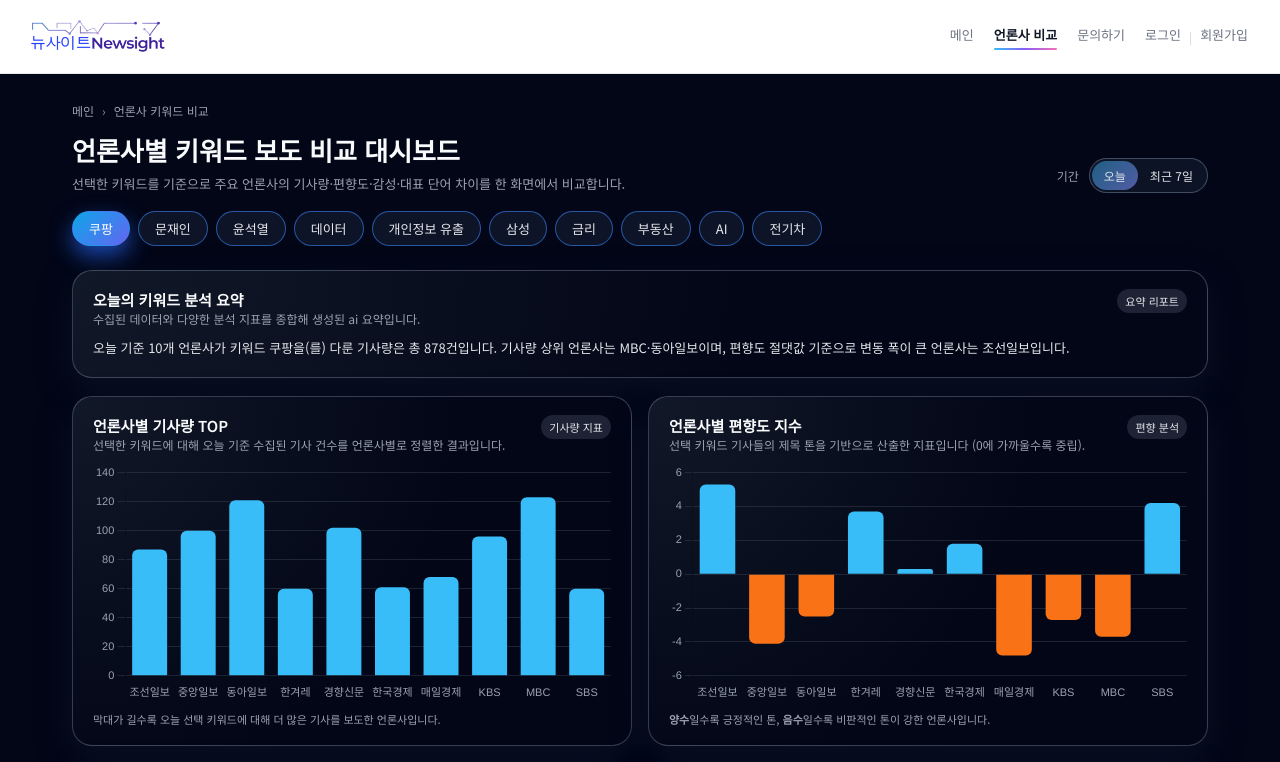
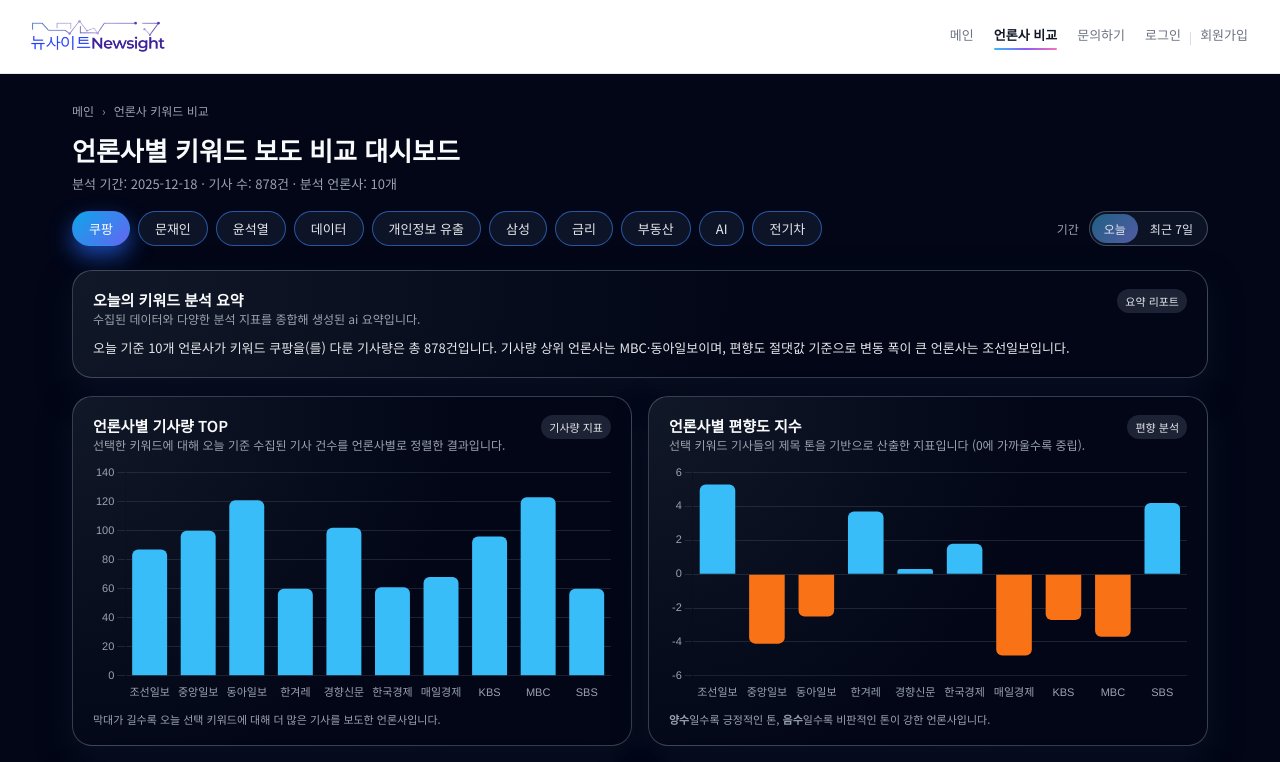
Before and after one commit to sssat/graduation-project, a React (Vite) app in the folder frontend/: page /media in a window 1280 px wide. Shown: the top 762 px of the page. Built offline with nearby package versions, Linux system fonts and the light colour scheme.

Commit message:
style: 프로젝트 전반 css 수정

```diff
--- a/frontend/src/mocks/loginLogMockData.ts
+++ b/frontend/src/mocks/loginLogMockData.ts
@@ -7,7 +7,6 @@ export type LoginAttemptLogItem = {
   isSuccess: boolean;
   ipAddress: string;
   userAgent?: string | null;
-  inputPasswordHash?: string | null;
   userSeq: number;
 };
 
@@ -51,10 +50,6 @@ export function getAllLoginAttemptLogs(): LoginAttemptLogItem[] {
 
     const userSeq = isSuccess ? (inputId === "admin" ? 1 : 40 + (i % 7)) : 0;
 
-    const inputPasswordHash = isSuccess
-      ? null
-      : `fail_hash_${loginLogSeq}_b10a8db164e0754105b7a99be72e3fe5e3b0c44298fc1c149afbf4c8996fb924`;
-
     rows.push({
       loginLogSeq,
       inputId,
@@ -62,7 +57,6 @@ export function getAllLoginAttemptLogs(): LoginAttemptLogItem[] {
       isSuccess,
       ipAddress,
       userAgent,
-      inputPasswordHash,
       userSeq,
     });
   }
--- a/frontend/src/pages/AdminUserManagementPage.tsx
+++ b/frontend/src/pages/AdminUserManagementPage.tsx
@@ -110,7 +110,16 @@ export default function AdminUserManagementPage() {
       if (roleFilter !== "ALL" && u.role !== roleFilter) return false;
       if (!query) return true;
 
-      const hay = [u.name, u.userId, u.email, u.role, String(u.userSeq), u.lastLoginAt, u.joinedAt]
+      const hay = [
+        u.name,
+        u.userId,
+        u.email,
+        u.birthDate,
+        u.role,
+        String(u.userSeq),
+        u.lastLoginAt,
+        u.joinedAt,
+      ]
         .join(" ")
         .toLowerCase();
 
@@ -229,7 +238,6 @@ export default function AdminUserManagementPage() {
       <section className={styles.card}>
         <div className={styles.cardHeader}>
           <div className={styles.cardTitle}>회원 목록</div>
-          {/* 3) 전체 oo명: 섹션 내부 우측 상단으로 이동 */}
           <div className={styles.cardMeta}>
             전체 <strong>{filtered.length}</strong>명
           </div>
@@ -243,7 +251,7 @@ export default function AdminUserManagementPage() {
             <input
               id="user-search"
               className={styles.input}
-              placeholder="이름 / 아이디 / 이메일 / 회원일련번호 검색"
+              placeholder="이름 / 아이디 / 이메일 / 생년월일 / 회원일련번호 검색"
               value={q}
               onChange={(e) => onQueryChange(e.target.value)}
             />
@@ -276,9 +284,10 @@ export default function AdminUserManagementPage() {
                 <th style={{ width: 140 }}>아이디</th>
                 <th style={{ width: 140 }}>역할</th>
                 <th style={{ width: 220 }}>이메일</th>
+                <th style={{ width: 120 }}>생년월일</th>
                 <th style={{ width: 80 }}>성별</th>
-                <th style={{ width: 150 }}>최종 접속 시간</th>
-                <th style={{ width: 150 }}>회원가입 일</th>
+                <th style={{ width: 150 }}>최근 로그인 시간</th>
+                <th style={{ width: 150 }}>회원가입 날짜</th>
                 <th style={{ width: 120 }}>회원일련번호</th>
                 <th style={{ width: 160 }}>관리자 등급 부여일시</th>
                 <th style={{ width: 160 }}>비밀번호 변경일시</th>
@@ -289,9 +298,7 @@ export default function AdminUserManagementPage() {
 
             <tbody>
               {pageItems.map((u, idx) => {
-                // 1) NO 내림차순
                 const no = filtered.length - ((pageSafe - 1) * PAGE_SIZE + idx);
-
                 const isSuper = u.role === "SUPER_ADMIN";
 
                 const rolePill =
@@ -304,7 +311,6 @@ export default function AdminUserManagementPage() {
                 const actionLabel =
                   u.role === "USER" ? "ADMIN 승급" : u.role === "ADMIN" ? "USER 강등" : "수정 불가";
 
-                // 1) 승급/강등 버튼 디자인 분리
                 const actionBtnClass =
                   u.role === "USER"
                     ? `${styles.btnTable} ${styles.btnPromote}`
@@ -321,6 +327,7 @@ export default function AdminUserManagementPage() {
                       <span className={rolePill}>{roleLabel(u.role)}</span>
                     </td>
                     <td className={styles.cellWrap}>{u.email}</td>
+                    <td>{u.birthDate}</td>
                     <td>{genderLabel(u.gender)}</td>
                     <td>{u.lastLoginAt}</td>
                     <td>{u.joinedAt}</td>
@@ -357,7 +364,7 @@ export default function AdminUserManagementPage() {
 
               {pageItems.length === 0 ? (
                 <tr>
-                  <td colSpan={13} className={styles.emptyRow}>
+                  <td colSpan={14} className={styles.emptyRow}>
                     표시할 회원이 없습니다.
                   </td>
                 </tr>
--- a/frontend/src/pages/MediaComparePage.module.css
+++ b/frontend/src/pages/MediaComparePage.module.css
@@ -70,13 +70,57 @@
   margin: 0;
 }
 
-.filterBar {
+/* 키워드 선택 라인 */
+.keywordFilterRow {
+  margin-top: 18px;
+  display: flex;
+  flex-wrap: wrap;
+  gap: 10px;
+  align-items: center;
+  justify-content: space-between;
+}
+
+.keywordChipGroup {
+  display: flex;
+  flex-wrap: wrap;
+  gap: 8px;
+  flex: 1 1 auto;
+}
+
+.keywordChip {
+  font-size: 13px;
+  padding: 7px 16px;
+  border-radius: 999px;
+  border: 1px solid rgba(59, 130, 246, 0.6);
+  background: rgba(15, 23, 42, 0.9);
+  color: #e5e7eb;
+  cursor: pointer;
+  transition: background 0.15s ease, color 0.15s ease, border-color 0.15s ease,
+    transform 0.1s ease, box-shadow 0.15s ease;
+}
+
+.keywordChip:hover {
+  transform: translateY(-1px);
+  border-color: rgba(96, 165, 250, 0.9);
+  box-shadow: 0 6px 12px rgba(37, 99, 235, 0.5);
+}
+
+.keywordChipActive {
+  background: linear-gradient(135deg, #0ea5e9, #6366f1);
+  border-color: transparent;
+  color: #ffffff;
+  box-shadow: 0 10px 22px rgba(37, 99, 235, 0.7);
+}
+
+/* 기간 필터(키워드 칩 라인 우측) */
+.periodFilterInline {
   display: flex;
   gap: 10px;
   align-items: center;
-  flex-wrap: wrap;
+  flex: 0 0 auto;
 }
 
+/* 기간 필터(칩) */
 .filterLabel {
   font-size: 12px;
   color: var(--ns-text-muted);
@@ -113,49 +157,7 @@
   );
 }
 
-/* 키워드 선택 칩 */
-
-.keywordFilterRow {
-  margin-top: 18px;
-  display: flex;
-  flex-wrap: wrap;
-  gap: 10px;
-  align-items: center;
-}
-
-.keywordChipGroup {
-  display: flex;
-  flex-wrap: wrap;
-  gap: 8px;
-}
-
-.keywordChip {
-  font-size: 13px;
-  padding: 7px 16px;
-  border-radius: 999px;
-  border: 1px solid rgba(59, 130, 246, 0.6);
-  background: rgba(15, 23, 42, 0.9);
-  color: #e5e7eb;
-  cursor: pointer;
-  transition: background 0.15s ease, color 0.15s ease, border-color 0.15s ease,
-    transform 0.1s ease, box-shadow 0.15s ease;
-}
-
-.keywordChip:hover {
-  transform: translateY(-1px);
-  border-color: rgba(96, 165, 250, 0.9);
-  box-shadow: 0 6px 12px rgba(37, 99, 235, 0.5);
-}
-
-.keywordChipActive {
-  background: linear-gradient(135deg, #0ea5e9, #6366f1);
-  border-color: transparent;
-  color: #ffffff;
-  box-shadow: 0 10px 22px rgba(37, 99, 235, 0.7);
-}
-
 /* 카드 공통 */
-
 .card {
   border-radius: 20px;
   background: radial-gradient(circle at top left, #111827 0, #020617 60%);
@@ -194,7 +196,6 @@
 }
 
 /* 레이아웃 */
-
 .grid1 {
   display: grid;
   grid-template-columns: minmax(0, 1fr);
@@ -210,7 +211,6 @@
 }
 
 /* 요약 */
-
 .summaryText {
   font-size: 13px;
   line-height: 1.7;
@@ -218,7 +218,6 @@
 }
 
 /* 차트 */
-
 .chartWrapper {
   position: relative;
   height: 240px;
@@ -269,7 +268,6 @@
 }
 
 /* 대표 단어(프레이밍) 리스트 */
-
 .framingList {
   margin-top: 6px;
   font-size: 13px;
@@ -324,3 +322,11 @@
     grid-template-columns: minmax(0, 1fr);
   }
 }
+
+/* 모바일에서 기간 필터가 아래로 내려가도 보기 좋게 */
+@media (max-width: 520px) {
+  .periodFilterInline {
+    width: 100%;
+    justify-content: flex-end;
+  }
+}
--- a/frontend/src/pages/MediaComparePage.tsx
+++ b/frontend/src/pages/MediaComparePage.tsx
@@ -36,6 +36,13 @@ function mulberry32(seed: number) {
 
 function clamp(n: number, min: number, max: number) {
   return Math.max(min, Math.min(max, n));
+}
+
+function formatDateYYYYMMDD(d: Date) {
+  const yyyy = d.getFullYear();
+  const mm = String(d.getMonth() + 1).padStart(2, "0");
+  const dd = String(d.getDate()).padStart(2, "0");
+  return `${yyyy}-${mm}-${dd}`;
 }
 
 function pickTopWords(mediaKey: string, keyword: string, rand: () => number) {
@@ -105,9 +112,11 @@ function buildMockRows(keyword: string, period: Period): MediaRow[] {
     const p = Math.floor(15 + rand() * 30); // 15~44
     const n = Math.floor(20 + rand() * 25); // 20~44
     let neg = 100 - (p + n);
+
     // 너무 튀면 보정
     if (neg < 10) neg = 10;
     if (neg > 70) neg = 70;
+
     const neutral = clamp(100 - (p + neg), 10, 60);
     const positive = clamp(p, 5, 70);
     const negative = clamp(neg, 5, 80);
@@ -149,9 +158,7 @@ export default function MediaComparePage() {
     const sortedByVol = [...rows].sort((a, b) => b.volume - a.volume);
     const topVol = sortedByVol.slice(0, 2).map((r) => r.label).join("·");
 
-    const sortedByAbsBias = [...rows].sort(
-      (a, b) => Math.abs(b.bias) - Math.abs(a.bias)
-    );
+    const sortedByAbsBias = [...rows].sort((a, b) => Math.abs(b.bias) - Math.abs(a.bias));
     const mostBiased = sortedByAbsBias[0]?.label ?? "-";
 
     return {
@@ -161,6 +168,21 @@ export default function MediaComparePage() {
       mostBiased,
     };
   }, [rows]);
+
+  // 상단 메타(키워드 상세 페이지처럼) 표시용 기간 문자열
+  const metaRangeLabel = useMemo(() => {
+    const end = new Date();
+    end.setHours(0, 0, 0, 0);
+
+    if (period === "today") {
+      return formatDateYYYYMMDD(end);
+    }
+
+    const start = new Date(end);
+    start.setDate(start.getDate() - 6);
+
+    return `${formatDateYYYYMMDD(start)} ~ ${formatDateYYYYMMDD(end)}`;
+  }, [period]);
 
   const volumeCanvasRef = useRef<HTMLCanvasElement | null>(null);
   const biasCanvasRef = useRef<HTMLCanvasElement | null>(null);
@@ -347,12 +369,30 @@ export default function MediaComparePage() {
         <div className={styles.compareTitleRow}>
           <div className={styles.compareTitleBlock}>
             <h1 className={styles.compareMainTitle}>언론사별 키워드 보도 비교 대시보드</h1>
+
             <p className={styles.compareSub}>
-              선택한 키워드를 기준으로 주요 언론사의 기사량·편향도·감성·대표 단어 차이를 한 화면에서 비교합니다.
+              분석 기간: {metaRangeLabel} · 기사 수: {summary.totalArticles}건 · 분석 언론사:{" "}
+              {summary.mediaCount}개
             </p>
           </div>
+        </div>
 
-          <div className={styles.filterBar}>
+        {/* 키워드 필터 라인과 "기간 필터"의 높이를 맞추기 위해, 기간 필터를 이 행으로 이동 */}
+        <div className={styles.keywordFilterRow}>
+          <div className={styles.keywordChipGroup} aria-label="TOP 키워드 선택">
+            {TOP_KEYWORDS.map((k) => (
+              <button
+                key={k}
+                type="button"
+                className={`${styles.keywordChip} ${keyword === k ? styles.keywordChipActive : ""}`}
+                onClick={() => setKeyword(k)}
+              >
+                {k}
+              </button>
+            ))}
+          </div>
+
+          <div className={styles.periodFilterInline}>
             <div className={styles.filterLabel}>기간</div>
             <div className={styles.filterChipGroup} role="tablist" aria-label="분석 기간 선택">
               <button
@@ -376,21 +416,6 @@ export default function MediaComparePage() {
             </div>
           </div>
         </div>
-
-        <div className={styles.keywordFilterRow}>
-          <div className={styles.keywordChipGroup} aria-label="TOP 키워드 선택">
-            {TOP_KEYWORDS.map((k) => (
-              <button
-                key={k}
-                type="button"
-                className={`${styles.keywordChip} ${keyword === k ? styles.keywordChipActive : ""}`}
-                onClick={() => setKeyword(k)}
-              >
-                {k}
-              </button>
-            ))}
-          </div>
-        </div>
       </section>
 
       <section className={styles.grid1}>
@@ -398,17 +423,15 @@ export default function MediaComparePage() {
           <div className={styles.cardHeader}>
             <div>
               <div className={styles.cardTitle}>오늘의 키워드 분석 요약</div>
-              <div className={styles.cardSub}>
-                수집된 데이터와 다양한 분석 지표를 종합해 생성된 ai 요약입니다.
-              </div>
+              <div className={styles.cardSub}>수집된 데이터와 다양한 분석 지표를 종합해 생성된 ai 요약입니다.</div>
             </div>
             <span className={styles.badgeSoft}>요약 리포트</span>
           </div>
 
           <div className={styles.summaryText}>
             {rangeLabel} 기준 {summary.mediaCount}개 언론사가 키워드 {keyword}을(를) 다룬 기사량은 총{" "}
-            {summary.totalArticles}건입니다. 기사량 상위 언론사는 {summary.topVol}이며, 편향도 절댓값 기준으로 변동 폭이
-            큰 언론사는 {summary.mostBiased}입니다.
+            {summary.totalArticles}건입니다. 기사량 상위 언론사는 {summary.topVol}이며, 편향도 절댓값 기준으로 변동 폭이 큰
+            언론사는 {summary.mostBiased}입니다.
           </div>
         </article>
       </section>
@@ -460,9 +483,7 @@ export default function MediaComparePage() {
           <div className={styles.cardHeader}>
             <div>
               <div className={styles.cardTitle}>언론사별 감성 비율 비교</div>
-              <div className={styles.cardSub}>
-                선택 키워드 기사 제목을 기반으로 긍정/중립/부정 비율을 비교한 결과입니다.
-              </div>
+              <div className={styles.cardSub}>선택 키워드 기사 제목을 기반으로 긍정/중립/부정 비율을 비교한 결과입니다.</div>
             </div>
             <span className={styles.badgeSoft}>감성 분석</span>
           </div>
@@ -505,7 +526,6 @@ export default function MediaComparePage() {
 
                 <div className={styles.framingKeywords} aria-label={`${r.label} 대표 단어`}>
                   {r.topWords.map((w, i) => (
-                    // 강조(alt) 완전 제거: 전부 동일 색상/스타일
                     <span key={`${r.key}-${w}-${i}`} className={styles.keywordTagNeutral}>
                       {w}
                     </span>
```
Also changed, not shown: frontend/src/mocks/userMockData.ts (+22 -1 lines), frontend/src/pages/AdminDashboardPage.module.css (+13 -0 lines), frontend/src/pages/AdminDashboardPage.tsx (+8 -8 lines).
